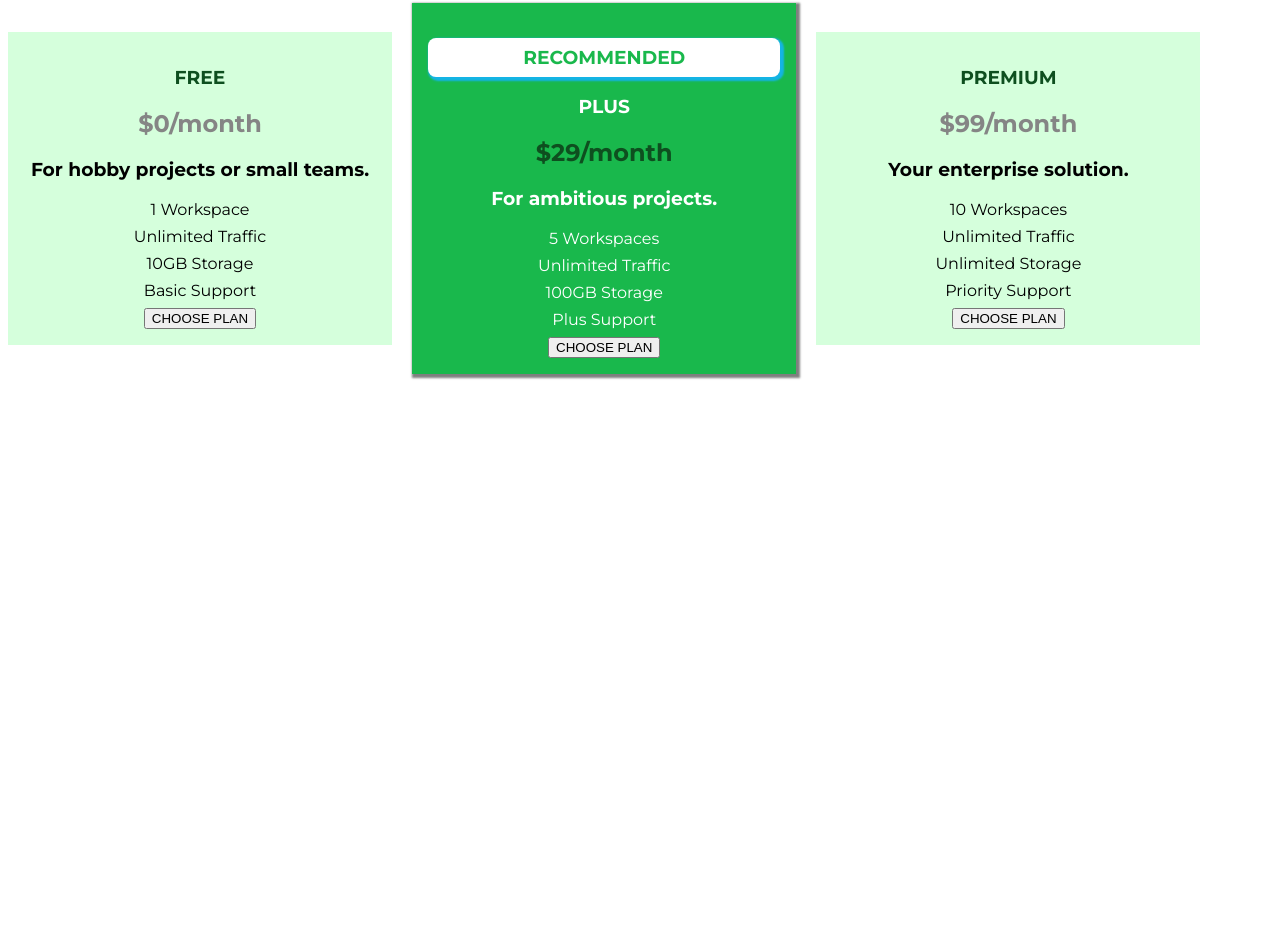
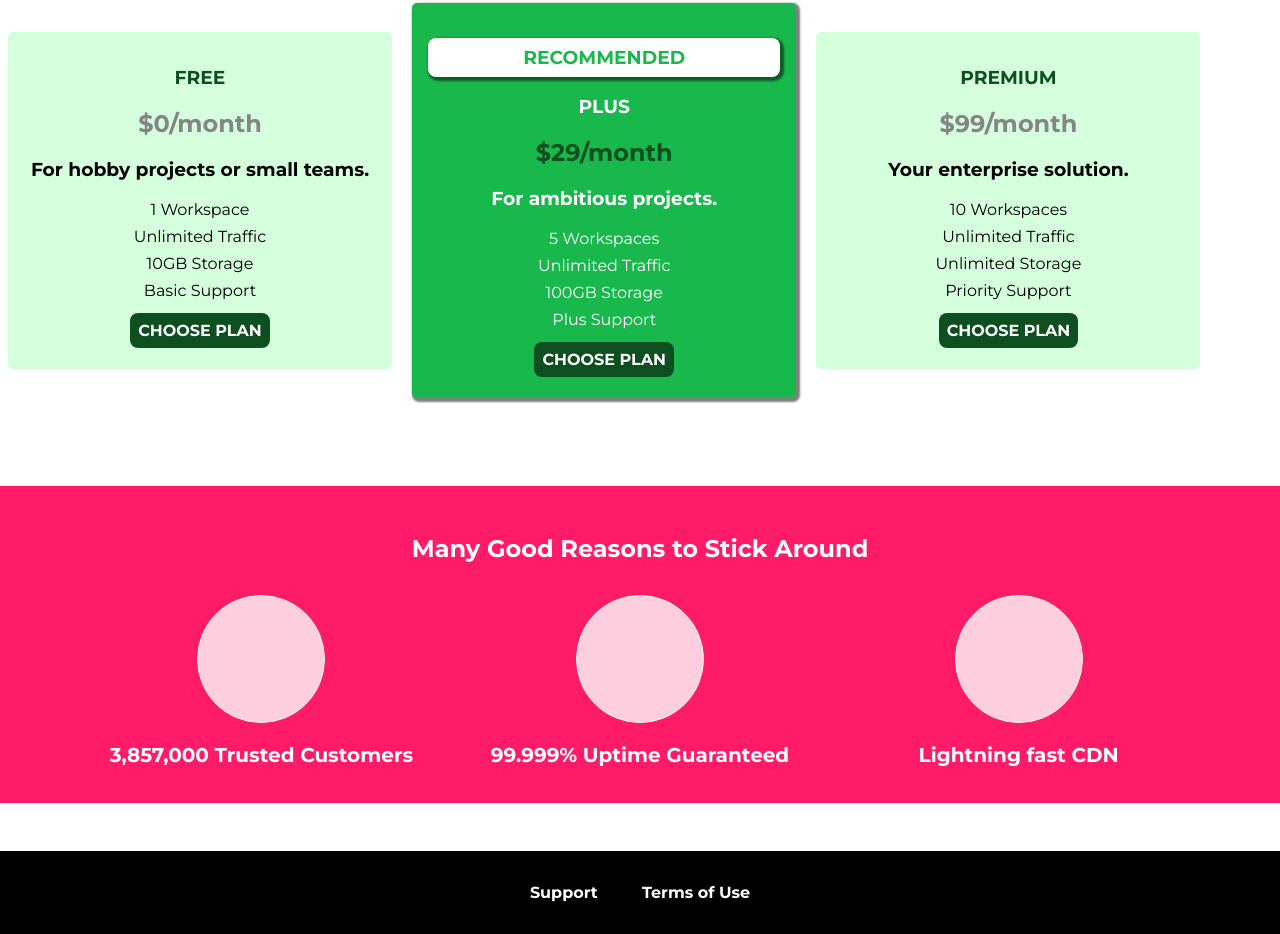
Before and after one commit to Ayanprogrammer11/Css-Project, a plain HTML site: page index.html in a window 1280 px wide. Shown: the part 645-1579 px from the top of the page. Before the commit the page ends 1027 px from the top, so only its background shows below. Drawn offline with Linux system fonts and the light colour scheme.

Commit message:
Added footer and another section

```diff
--- a/index.html
+++ b/index.html
@@ -52,7 +52,7 @@
                         <li class="plan__feature">Basic Support</li>
                     </ul>
                     <div>
-                        <button>CHOOSE PLAN</button>
+                        <button class="button">CHOOSE PLAN</button>
                     </div>
                 </article>
                 <article class="plan plan--highlighted">
@@ -67,7 +67,7 @@
                         <li class="plan__feature">Plus Support</li>
                     </ul>
                     <div>
-                        <button>CHOOSE PLAN</button>
+                        <button class="button">CHOOSE PLAN</button>
                     </div>
                 </article>
                 <article class="plan">
@@ -81,12 +81,47 @@
                         <li class="plan__feature">Priority Support</li>
                     </ul>
                     <div>
-                        <button>CHOOSE PLAN</button>
+                        <button class="button">CHOOSE PLAN</button>
                     </div>
                 </article>
             </div>
         </section>
+        <section id="key-features">
+            <h1 class="section-title">Many Good Reasons to Stick Around</h1>
+            <ul class="key-feature__list">
+                <li class="key-feature">
+                    <div class="key-feature__image">
+
+                    </div>
+                    <p class="key-feature__description">3,857,000 Trusted Customers</p>
+                </li>
+                <li class="key-feature">
+                    <div class="key-feature__image">
+
+                    </div>
+                    <p class="key-feature__description">99.999% Uptime Guaranteed</p>
+                </li>
+                <li class="key-feature">
+                    <div class="key-feature__image">
+
+                    </div>
+                    <p class="key-feature__description">Lightning fast CDN</p>
+                </li>
+            </ul>
+        </section>
     </main>
+    <footer class="main-footer">
+        <nav>
+            <ul class="main-footer__links">
+                <li class="main-footer__link">
+                    <a href="">Support</a>
+                </li>
+                <li class="main-footer__link">
+                    <a href="">Terms of Use</a>
+                </li>
+            </ul>
+        </nav>
+    </footer>
 </body>
 
 </html>
--- a/main.css
+++ b/main.css
@@ -1,3 +1,6 @@
+
+/* Global Styles */
+
 * {
     box-sizing: border-box;
 }
@@ -8,6 +11,7 @@ body {
 }
 
 
+/* Product Overview */
 
 #product-overview {
     background: url("freedom.jpg");
@@ -38,6 +42,7 @@ body {
     display: inline-block;
     width: 30%;
     vertical-align: middle;
+    border-radius: 5px;
 }
 
 .plan--highlighted {
@@ -51,7 +56,7 @@ body {
     color: #19b84c;
     border-radius: 8px;
     padding: 8px;
-    box-shadow: 2px 2px 2px 2px rgb(20, 180, 229);
+    box-shadow: 2px 2px 2px 2px rgba(0, 0, 0, 0.5);
 }
 
 .plan__title {
@@ -78,6 +83,67 @@ body {
 
 .plan__feature {
     margin: 8px 0;
+}
+
+.button {
+    background: #0e4f1f;
+    color: white;
+    font: inherit;
+    border: none;
+    border-radius: 8px;
+    padding: 8px;
+    margin: 5px;
+    cursor: pointer;
+    font-weight: bold;
+}
+
+.button:hover,
+.button:active {
+    background: white;
+    color: black;
+    font-weight: bolder;
+}
+
+/* Key Features */
+
+#key-features {
+    background: #ff1b68;
+    margin-top: 80px;
+    padding: 16px;
+}
+
+#key-features .section-title {
+    color: white;
+    margin: 32px;
+}
+
+.key-feature__list {
+    list-style: none;
+    margin: 0;
+    padding: 0;
+    text-align: center;
+}
+
+.key-feature {
+    display: inline-block;
+    width: 30%;
+    vertical-align: top;
+}
+
+.key-feature__image {
+    background: #ffcede;
+    width: 128px;
+    border-radius: 50%;
+    border: 1px solid #d5ffdc;
+    height: 128px;
+    margin: auto;
+}
+
+.key-feature__description {
+    text-align: center;
+    color: white;
+    font-weight: bold;
+    font-size: 20px;
 }
 
 /* Navigation Menu */
@@ -144,3 +210,35 @@ body {
     background: white;
     border: none;
 }
+
+
+/* Footer */
+
+.main-footer {
+    background: black;
+    padding: 32px;
+    margin-top: 48px;
+}
+
+.main-footer__links {
+    list-style: none;
+    margin: 0;
+    padding: 0;
+    text-align: center;
+}
+
+.main-footer__link {
+    display: inline-block;
+}
+
+.main-footer__link a {
+    text-decoration: none;
+    margin: 0 20px;
+    color: white;
+    font-weight: bold;
+}
+
+.main-footer__link a:hover,
+.main-footer__link a:active {
+    color: #ccc;
+}
```
